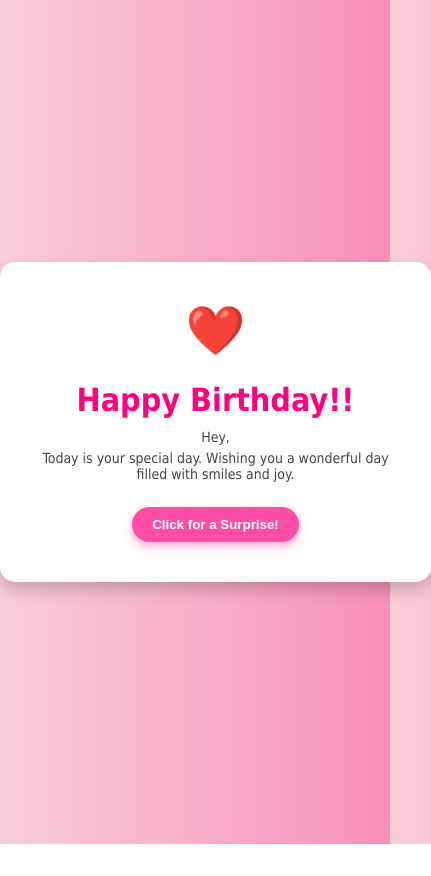
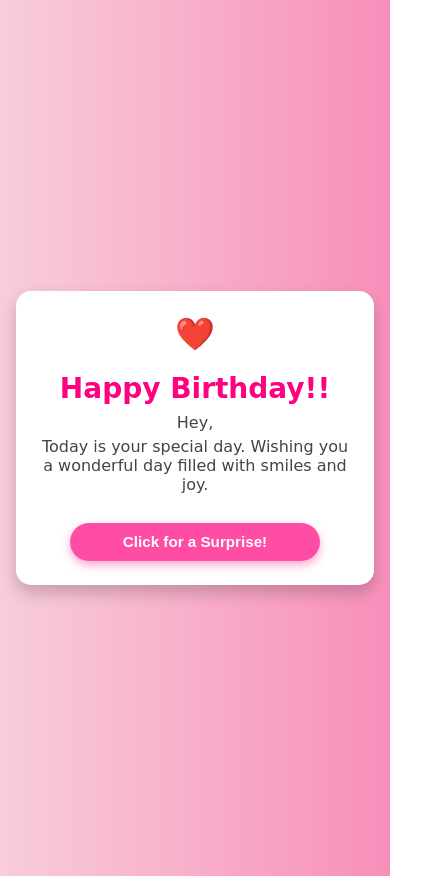
Before and after one commit to faii29/tesing-, a plain HTML site: page index.html in a window 390 px wide. Shown: the whole page, 431 px wide, since content can reach past the window. Before the commit the page ends 844 px from the top, so only its background shows below. Drawn offline with Linux system fonts and the light colour scheme.

Commit message:
Update index.html

```diff
--- a/index.html
+++ b/index.html
@@ -15,24 +15,26 @@
 
     body {
       margin: 0;
-      font-family: 'Dancing Script', Tahoma, Geneva, Verdana, sans-serif;
+      font-family: 'Dancing Script', cursive, sans-serif;
       background: linear-gradient(to right, var(--gradient-start), var(--gradient-end));
       display: flex;
       justify-content: center;
       align-items: center;
       height: 100vh;
+      padding: 1rem;
     }
 
     .card {
       background-color: white;
-      padding: 40px;
+      padding: 2rem;
       border-radius: 15px;
-      box-shadow: 0 8px 16px rgba(0,0,0,0.2);
+      box-shadow: 0 8px 16px rgba(0, 0, 0, 0.2);
       text-align: center;
-      width: 90%;
+      width: 100%;
       max-width: 400px;
       opacity: 0;
       transform: translateY(50px);
+      box-sizing: border-box;
     }
 
     @keyframes bounceIn {
@@ -55,23 +57,24 @@
 
     .card h1 {
       color: var(--primary-color);
-      margin-bottom: 10px;
+      margin-bottom: 0.5rem;
+      font-size: 2rem;
     }
 
     .card p {
       color: #444;
-      font-size: 14px;
-      margin: 5px 0;
+      font-size: 1rem;
+      margin: 0.3rem 0;
     }
 
     .heart {
-      font-size: 48px;
-      margin-bottom: 20px;
+      font-size: 2.5rem;
+      margin-bottom: 1rem;
     }
 
     .btn {
-      margin-top: 20px;
-      padding: 10px 20px;
+      margin-top: 1.5rem;
+      padding: 0.75rem 1.5rem;
       background-color: var(--button-color);
       color: white;
       border: none;
@@ -79,12 +82,34 @@
       cursor: pointer;
       box-shadow: 0 4px 10px rgba(255, 77, 166, 0.5);
       font-weight: bold;
+      font-size: 1rem;
       transition: background-color 0.3s ease, transform 0.2s ease;
+      width: 100%;
+      max-width: 250px;
     }
 
     .btn:hover {
       background-color: var(--button-hover);
       transform: scale(1.05);
+    }
+
+    @media (max-width: 480px) {
+      .card {
+        padding: 1.5rem;
+      }
+
+      .card h1 {
+        font-size: 1.75rem;
+      }
+
+      .heart {
+        font-size: 2rem;
+      }
+
+      .btn {
+        font-size: 0.95rem;
+        padding: 0.65rem 1.2rem;
+      }
     }
   </style>
 </head>
```
